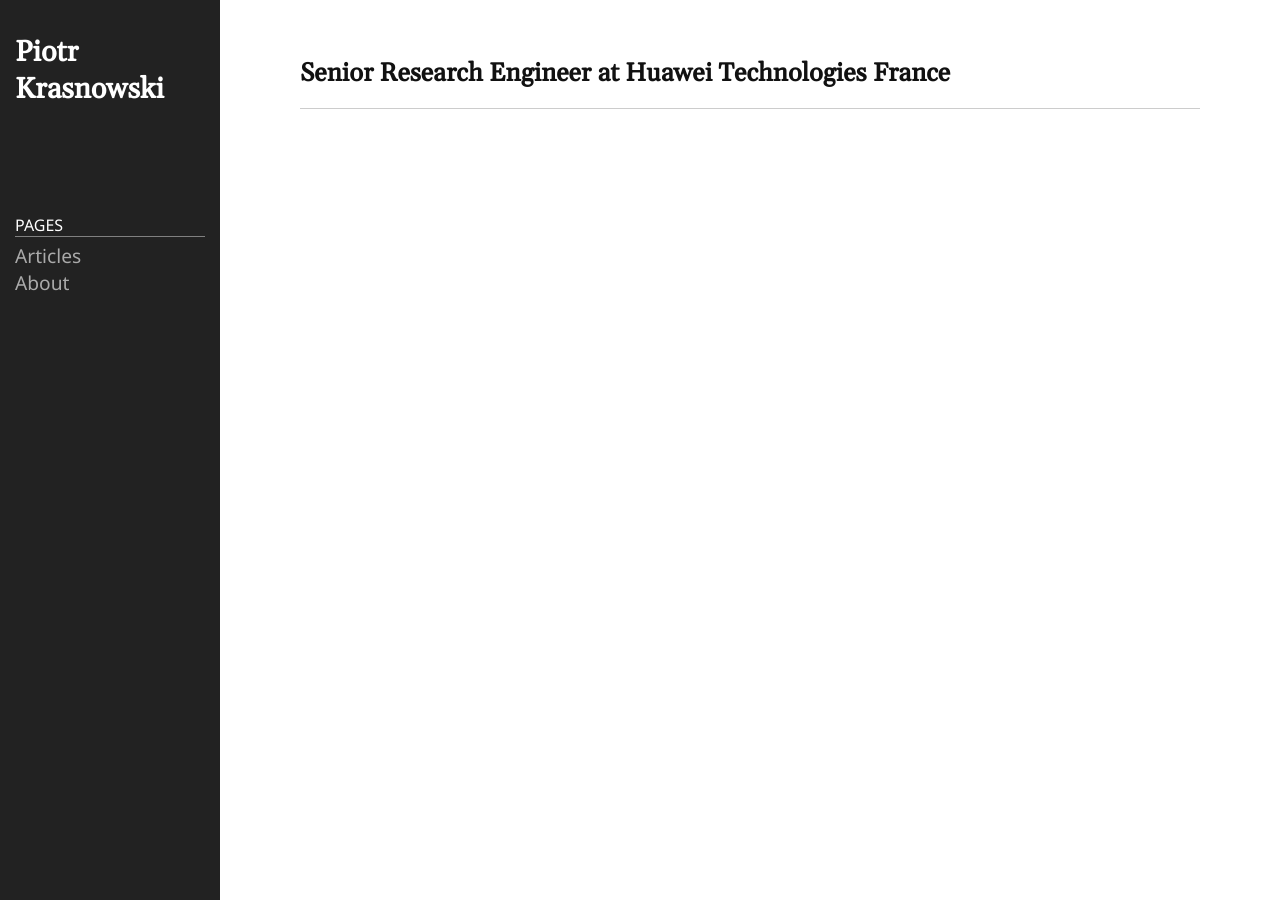
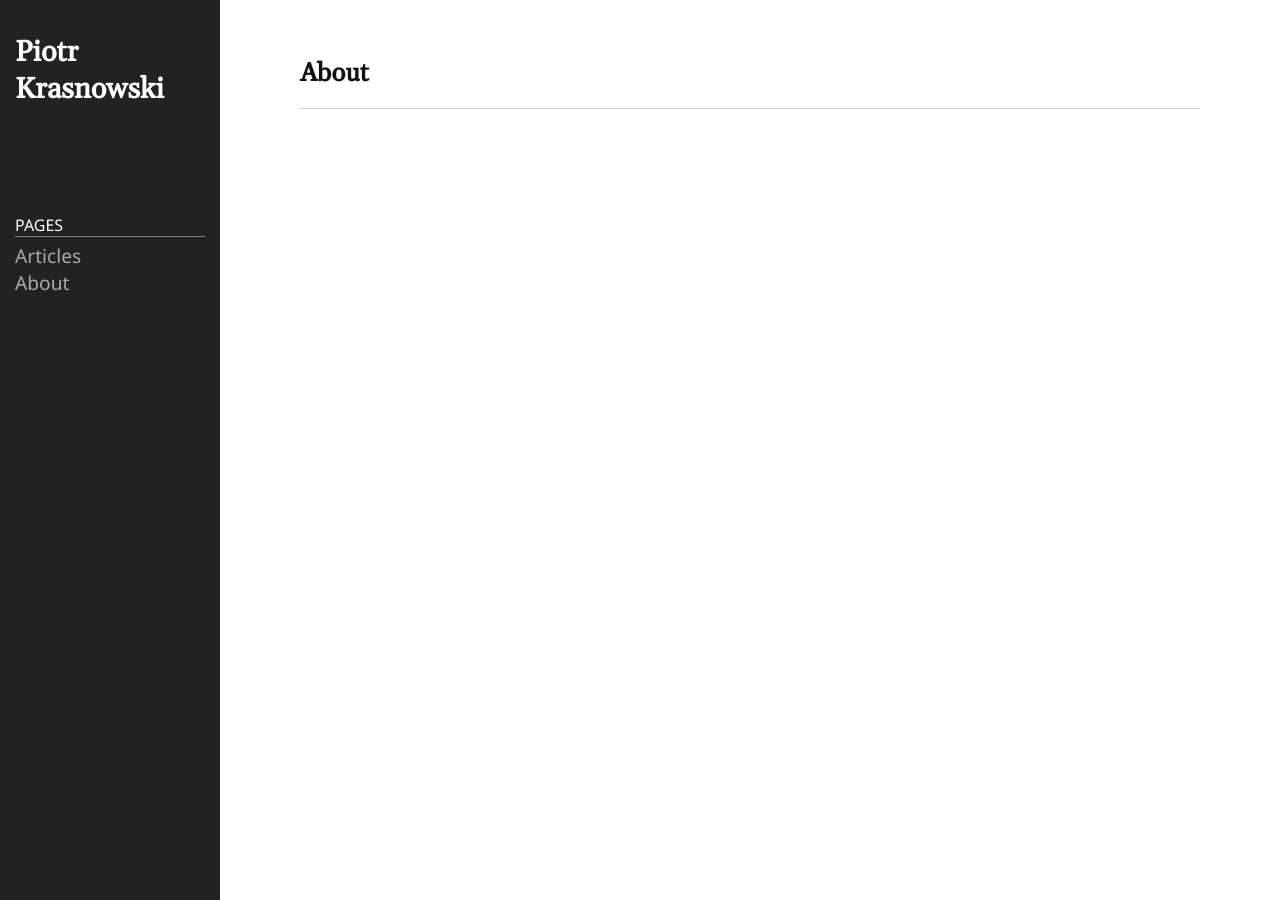
Before and after one commit to PiotrKrasnowski/piotrkrasnowski.github.io, a Jekyll site: the page built from index.md, in a window 1280 px wide. Built offline with Jekyll 4.4.1, drawn with Linux system fonts in a browser that asks for light colours.

Commit message:
Update home.html

```diff
--- a/_includes/home.html
+++ b/_includes/home.html
@@ -1,6 +1,6 @@
 <article class="post">
   <header class="post-header home">
-    <div class="post-title">Senior Research Engineer at Huawei Technologies France</div>
+    <div class="post-title">About</div>
   </header>
 
 </article>
```
